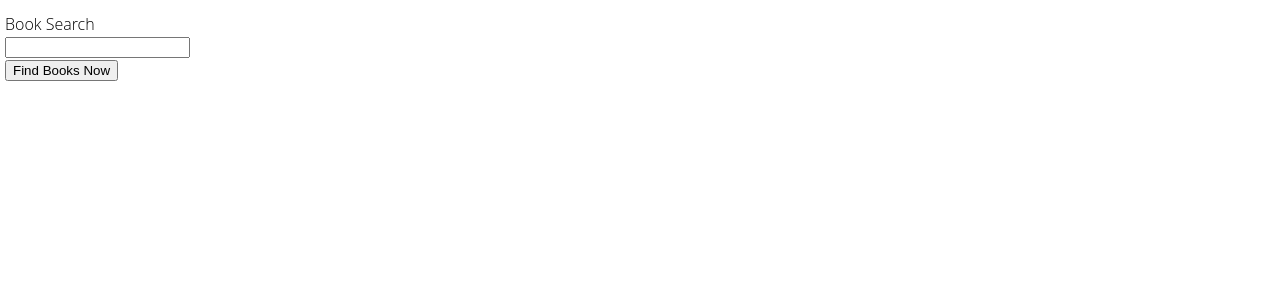
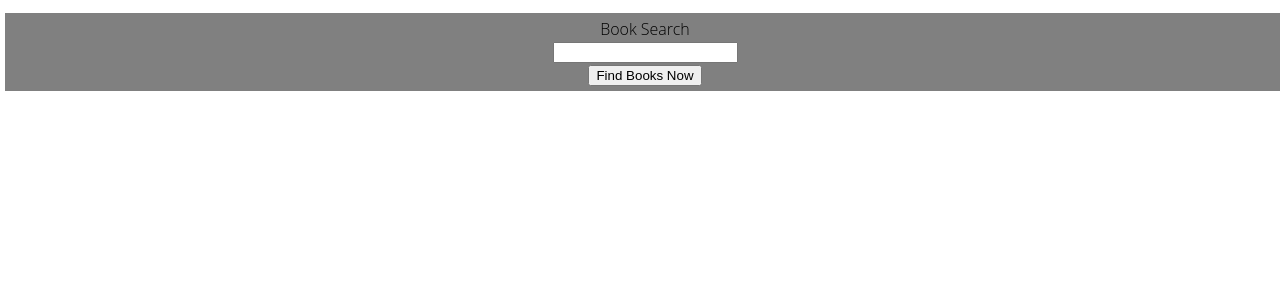
Before and after one commit to nickharrisdev/booksearch, a PHP site: page / in a window 1280 px wide. Shown: the top 300 px of the page. Run offline with PHP 8.4, Linux system fonts and the light colour scheme; some web fonts are replaced.

Commit message:
Added some basic styles to search bar

```diff
--- a/css/app.css
+++ b/css/app.css
@@ -11,6 +11,13 @@ body {
 #results {
     margin-right: auto;
     margin-left: auto;
+    padding-top: 50px;
+}
+
+#form {
+   background-color: gray;
+   padding-top: 5px;
+   padding-bottom: 5px;
 }
 
 .bookcover {
@@ -21,7 +28,7 @@ body {
   position: fixed;
   top: auto;
   left: auto;
-  z-index: 999;
+  text-align: center;
   width: 100%;
   height: 23px;
 }
```
